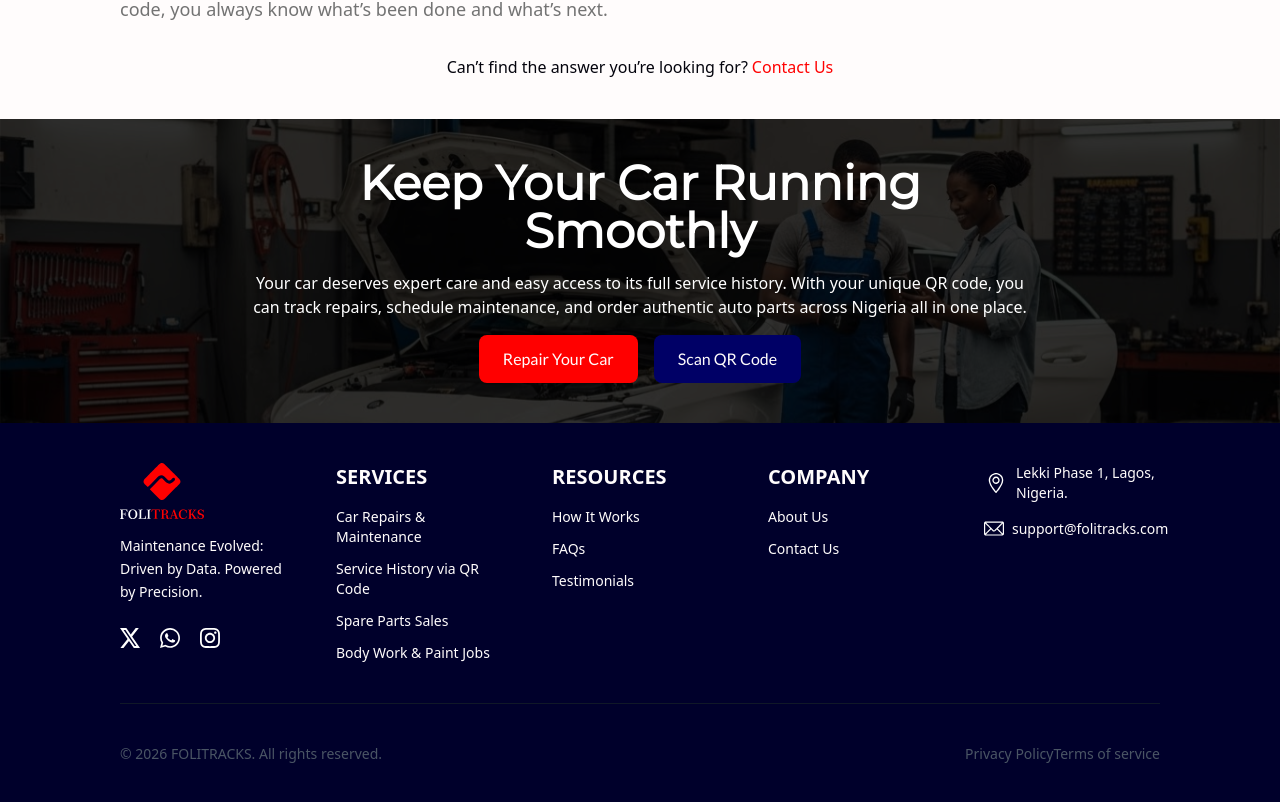
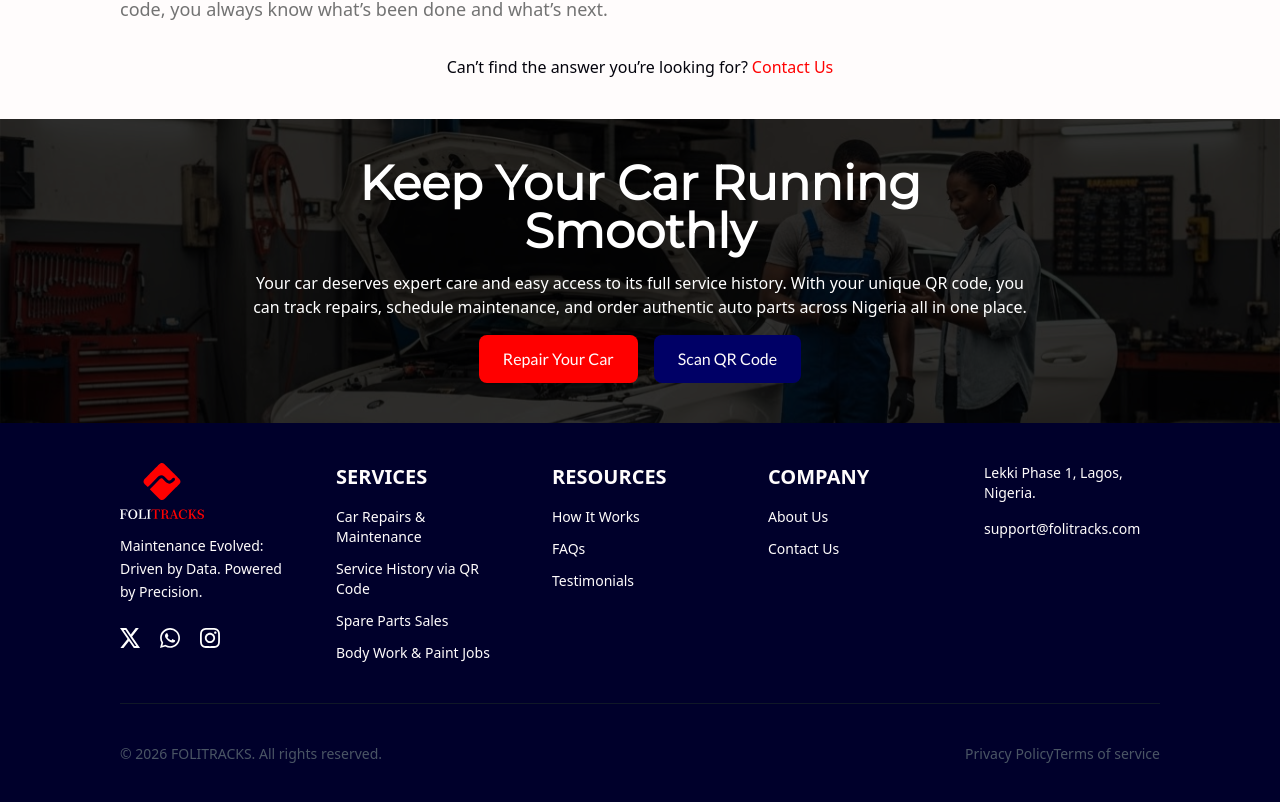
Before and after one commit to Dev-Rhema/folitracks, a React (Vite) app: page / in a window 1280 px wide. Shown: the part 5239-6041 px from the top of the page. Built offline with nearby package versions, Linux system fonts and the light colour scheme.

Commit message:
foooter debugg

```diff
--- a/src/components/Footer.jsx
+++ b/src/components/Footer.jsx
@@ -2,11 +2,11 @@ import React from "react";
 import Container from "./Container";
 import CTA from "./CTA";
 import footerLogo from "../assets/images/footer/footer-logo.svg?url";
-import location from "../assets/images/footer/location.svg?url";
-import mail from "../assets/images/footer/mail.svg?url";
-import x from "../assets/images/footer/socials/x.svg?url";
-import whatsapp from "../assets/images/footer/socials/whatsapp.svg?url";
-import ig from "../assets/images/footer/socials/ig.svg?url";
+// import location from "../assets/images/footer/location.svg?url";
+// import mail from "../assets/images/footer/mail.svg";
+import x from "../assets/images/footer/socials/x.svg";
+import whatsapp from "../assets/images/footer/socials/whatsapp.svg";
+import ig from "../assets/images/footer/socials/ig.svg";
 
 const SERVICES = [
   {
@@ -59,12 +59,12 @@ const CONTACTS = [
   {
     id: 1,
     name: "Lekki Phase 1, Lagos, Nigeria.",
-    img: location,
+    // img: location,
   },
   {
     id: 2,
     name: "support@folitracks.com",
-    img: mail,
+    // img: mail,
   },
 ];
 
@@ -155,7 +155,7 @@ function Footer() {
             <div className="space-y-4 text-sm">
               {CONTACTS.map((contact) => (
                 <div key={contact.id} className="flex gap-2">
-                  <img src={contact.img} alt="" />
+                  {/* <img src={contact.img} alt="" /> */}
                   <p>{contact.name}</p>
                 </div>
               ))}
```
